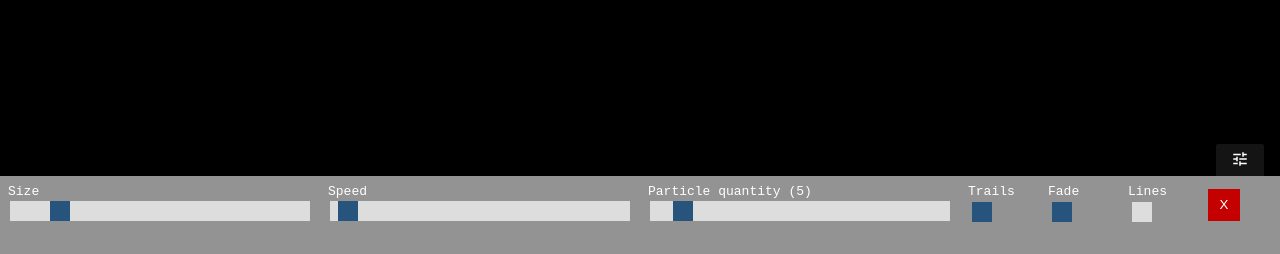
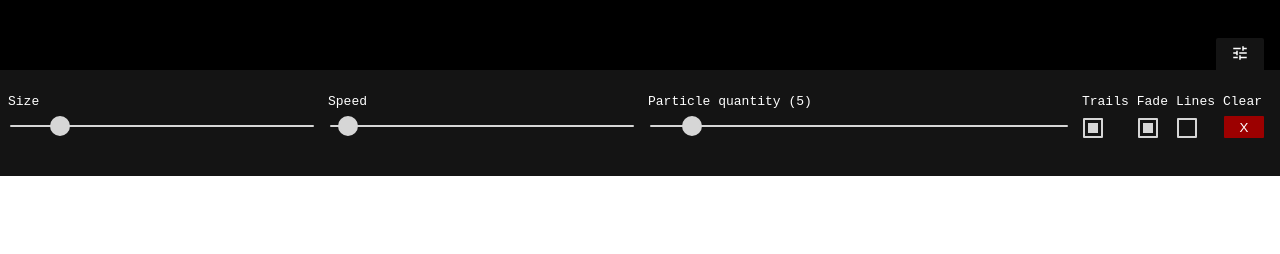
Before and after one commit to elnorstrom/particle-playground, a plain HTML site: page index.html in a window 1280 px wide. Shown: the part 624-878 px from the top of the page. After the commit the page ends 800 px from the top, so only its background shows below. Drawn offline with Linux system fonts and the light colour scheme.

Commit message:
Update settings menu styles, restructure.

```diff
--- a/index.html
+++ b/index.html
@@ -3,43 +3,43 @@
     <head>
         <meta charset="UTF-8" />
         <meta name="viewport" content="width=device-width, initial-scale=1.0" />
-        <title>Canvas playground</title>
-        <link rel="stylesheet" href="style.css" />
+        <title>Particle Playground</title>
+        <link rel="stylesheet" href="style.css" type="text/css" />
     </head>
     <body>
         <main id="main">
-            <canvas id="canvas" style="touch-action: none"></canvas>
+            <canvas id="canvas"></canvas>
 
-            <div id="settings" class="settings hide-settings">
-                <div class="settings-toggle-container">
+            <div id="settings" class="settings" style="touch-action: none">
+                <div class="settings__toggle-container">
                     <button id="settings-toggle" class="settings-toggle">
-                        <img
-                            src="./images/tune-white-18dp.svg">
-                        </img>
+                        <img src="./images/tune-white-18dp.svg" />
                     </button>
                 </div>
 
-                <div class="settings__row">
+                <div class="settings__sections">
+                    <div class="settings__section">
                         <div class="settings__input-and-label">
                             <label for="size-input" class="input-label">
                                 Size
                             </label>
                             <input
                                 id="size-input"
-                            class="slider"
                                 type="range"
                                 min="1"
                                 max="100"
                                 name="Size"
                             />
+                            <output for="size-input"></output>
                         </div>
 
                         <div class="settings__input-and-label">
-                        <label for="speed" class="input-label"> Speed </label>
+                            <label for="speed" class="input-label">
+                                Speed
+                            </label>
 
                             <input
                                 id="speed-input"
-                            class="slider"
                                 type="range"
                                 min="0.1"
                                 step="0.1"
@@ -49,50 +49,42 @@
                         </div>
                     </div>
 
-                <div class="settings__row">
-                    <div class="settings__row">
-                        <div class="settings__input-and-label">
+                    <div class="settings__section">
+                        <div
+                            class="settings__input-and-label settings__number-of-particles-container"
+                        >
                             <label
                                 for="number-of-particles-input"
                                 class="input-label"
                                 id="number-of-particles-input-label"
                             >
-                                <span>Particle quantity</span>
+                                Particle quantity
                             </label>
 
                             <input
                                 id="number-of-particles-input"
-                                class="slider"
                                 type="range"
                                 min="1"
                                 max="50"
                                 name="Number of particles"
                             />
-
-                            <output
-                                for="number-of-particles-input"
-                                name="number-result"
-                            ></output>
-                        </div>
                         </div>
 
-                    <div class="settings__row">
-                        <div class="settings__row">
-                            <div class="settings__input-and-label">
+                        <div class="settings__checkbox-container">
+                            <div class="settings__checkbox-and-label">
                                 <label for="trails" class="input-label">
                                     Trails
                                 </label>
 
                                 <input
                                     id="trails"
-                                    class="slider"
                                     type="checkbox"
                                     name="Trails"
                                     checked
                                 />
                             </div>
 
-                            <div class="settings__input-and-label">
+                            <div class="settings__checkbox-and-label">
                                 <label
                                     for="fading"
                                     class="input-label"
@@ -103,16 +95,13 @@
 
                                 <input
                                     id="fading"
-                                    class="slider"
                                     type="checkbox"
                                     name="Fading"
                                     checked
                                 />
                             </div>
-                        </div>
 
-                        <div class="settings__row">
-                            <div class="settings__input-and-label">
+                            <div class="settings__checkbox-and-label">
                                 <label
                                     for="connected-input"
                                     class="input-label"
@@ -122,13 +111,17 @@
 
                                 <input
                                     id="connected-input"
-                                    class="slider"
                                     type="checkbox"
                                     name="connected"
                                     checked
                                 />
                             </div>
-                            <div class="clear-container">
+                            <div
+                                class="clear-container settings__checkbox-and-label"
+                            >
+                                <label for="clear-button" class="input-label"
+                                    >Clear</label
+                                >
                                 <button id="clear-button" class="clear-button">
                                     X
                                 </button>
--- a/style.css
+++ b/style.css
@@ -1,19 +1,37 @@
 body {
-    /* --settings-background: rgba(255, 255, 255, 0.4); */
     --settings-background: rgb(41, 41, 41, 0.5);
-    --button-color: rgb(38, 84, 124);
-    --clear-button-color: rgb(196, 0, 0);
+    --input-color: rgb(214, 214, 214);
+    --clear-button-color: rgb(156, 0, 0);
+    --input-border-radius: 1px;
+
     height: 100%;
-    margin: 0;
+    width: 100%;
     font-family: monospace;
     padding: 0;
     margin: 0;
-    overflow: hidden;
 }
 
 main {
-    margin: 0;
-    padding: 0;
+    width: 100%;
+    height: 100%;
+}
+
+@media (max-width: 375px) {
+    .settings__sections {
+        flex-direction: column;
+    }
+    .settings__section {
+        flex-direction: column;
+    }
+    .settings__checkbox-container {
+        flex-wrap: wrap;
+    }
+}
+
+@media (max-width: 799px) {
+    .settings__section {
+        flex-direction: column;
+    }
 }
 
 #canvas {
@@ -26,45 +44,40 @@ main {
     z-index: 1;
 }
 
-.slider {
-    position: relative;
-    z-index: 2;
-}
-
 .input-label {
-    position: relative;
-    z-index: 2;
     color: white;
+    margin-bottom: 12px;
+    text-align: left;
 }
 
 .clear-container {
     display: flex;
-    align-items: center;
     justify-content: flex-start;
-    flex: 1;
 }
 
 .clear-button {
     -webkit-appearance: none;
-    height: 32px;
-    width: 32px;
-    margin-right: 8px;
+    height: 22px;
+    width: 40px;
+    border-radius: var(--input-border-radius);
     border: none;
-
+    margin: -5px 0px 0px 1px;
+    border-radius: var(--input-border-radius);
     background-color: var(--clear-button-color);
     color: white;
     display: flex;
     align-items: center;
     justify-content: center;
+    cursor: pointer;
 }
 
-.settings-toggle-container {
+.settings__toggle-container {
     display: flex;
     width: 100%;
     justify-content: flex-end;
-    flex: 1;
-    position: absolute;
-    z-index: 2;
+    align-items: flex-end;
+    position: relative;
+    z-index: 3;
     padding: none;
     margin: none;
 }
@@ -83,74 +96,152 @@ main {
     border: none;
     background: var(--settings-background);
     color: white;
+    cursor: pointer;
+    z-index: 3;
+    overflow: hidden;
 }
 
 .settings {
     transition: sliding-vertically, 0.25s ease-in-out;
-    display: flex;
     position: absolute;
     width: 100%;
-    padding-bottom: 24px;
-    margin-left: auto;
-    justify-content: center;
-    flex-wrap: wrap;
+    padding-bottom: 34px;
+    max-width: 1440px;
     background: var(--settings-background);
-    z-index: 30;
+    z-index: 3;
     bottom: 0;
+    right: 0;
+    left: 0;
+    text-align: center;
+    margin: 0 auto;
 }
 
-.settings__row {
+.settings2 {
+    transition: sliding-vertically, 0.25s ease-in-out;
+    position: absolute;
+    width: 100%;
+    padding-bottom: 34px;
+    max-width: 1440px;
+    background: var(--settings-background);
+    z-index: 3;
+    bottom: 0;
+    right: 0;
+    left: 0;
+    text-align: center;
+    margin: 0 auto;
+}
+
+.settings__sections {
+    display: flex;
+}
+
+.settings__number-of-particles-container {
     display: flex;
     flex: 1;
 }
 
-.settings__columnn {
+.settings__section {
     display: flex;
-    flex-direction: column;
+    flex: 1;
+    margin-bottom: 2px;
 }
 
 .settings__input-and-label {
     display: flex;
     flex-direction: column;
     flex: 1;
-    margin: 8px;
+    margin-left: 8px;
+    margin-right: 8px;
+    margin-top: 24px;
+}
+
+.settings__checkbox-container {
+    display: flex;
+    margin-bottom: 2px;
+    margin-left: 8px;
+    margin-right: 8px;
+    /* flex: 1 */
+}
+
+.settings__checkbox-and-label {
+    display: flex;
+    flex-direction: column;
+    justify-content: space-between;
+    flex: 1;
+    margin-right: 8px;
+    margin-top: 24px;
+}
+
+input[type='range'] {
+    width: 100%;
+    outline: none;
+}
+
+input[type='checkbox'] {
+    -webkit-appearance: none;
+    -moz-apppearace: none;
+    width: 20px;
+    height: 20px;
+    border-radius: var(--input-border-radius);
+    border: 2px solid var(--input-color);
+    margin: -4px 0px 0px 1px;
+    outline: none;
+    background: none !important;
+    cursor: pointer;
+}
+
+input[type='checkbox']:checked:before {
+    content: '';
+    display: block;
+    width: 16px;
+    height: 16px;
+}
+
+input[type='checkbox']:checked:after {
+    content: '';
+    display: block;
+    width: 10px;
+    height: 10px;
+    background: var(--input-color);
+    margin-top: -13px;
+    margin-left: 3px;
+}
+
+input[type='checkbox']:disabled {
+    opacity: 0.4;
 }
 
 input[type='range'] {
     -webkit-appearance: none;
+    -moz-appearance: none;
+    height: 2px;
+    border-radius: 5px;
+    background: var(--input-color);
+    margin-top: 4px;
+    -moz-apppearace: none;
 }
 
-input[type='range']::-webkit-slider-runnable-track {
+input[type='range']::-moz-range-thumb {
+    appearance: none;
+    -webkit-appearance: none;
+    -moz-apppearace: none;
+    appearance: none;
+    width: 20px;
     height: 20px;
-    background: #ddd;
-    border: none;
+    border-radius: 100%;
+    background: var(--input-color);
+    border: 2px solid var(--input-color);
+    cursor: pointer;
 }
 
 input[type='range']::-webkit-slider-thumb {
     -webkit-appearance: none;
-    border: none;
-    height: 20px;
-    width: 20px;
-    background: var(--button-color);
-}
-
-input[type='range']:focus {
-    outline: none;
-}
-
-input[type='range']:focus::-webkit-slider-runnable-track {
-    background: #ccc;
-}
-
-input[type='checkbox'] {
-    -webkit-appearance: none;
-    background: #ddd;
-    border: none;
+    -moz-apppearace: none;
+    appearance: none;
     width: 20px;
     height: 20px;
-    border-radius: 0;
+    border-radius: 100%;
+    background: var(--input-color);
+    border: 2px solid var(--input-color);
+    cursor: pointer;
 }
-
-input[type='checkbox']:checked {
-    background-color: var(--button-color);
-}
```
Lines whose indentation alone changed are shown as unchanged.
